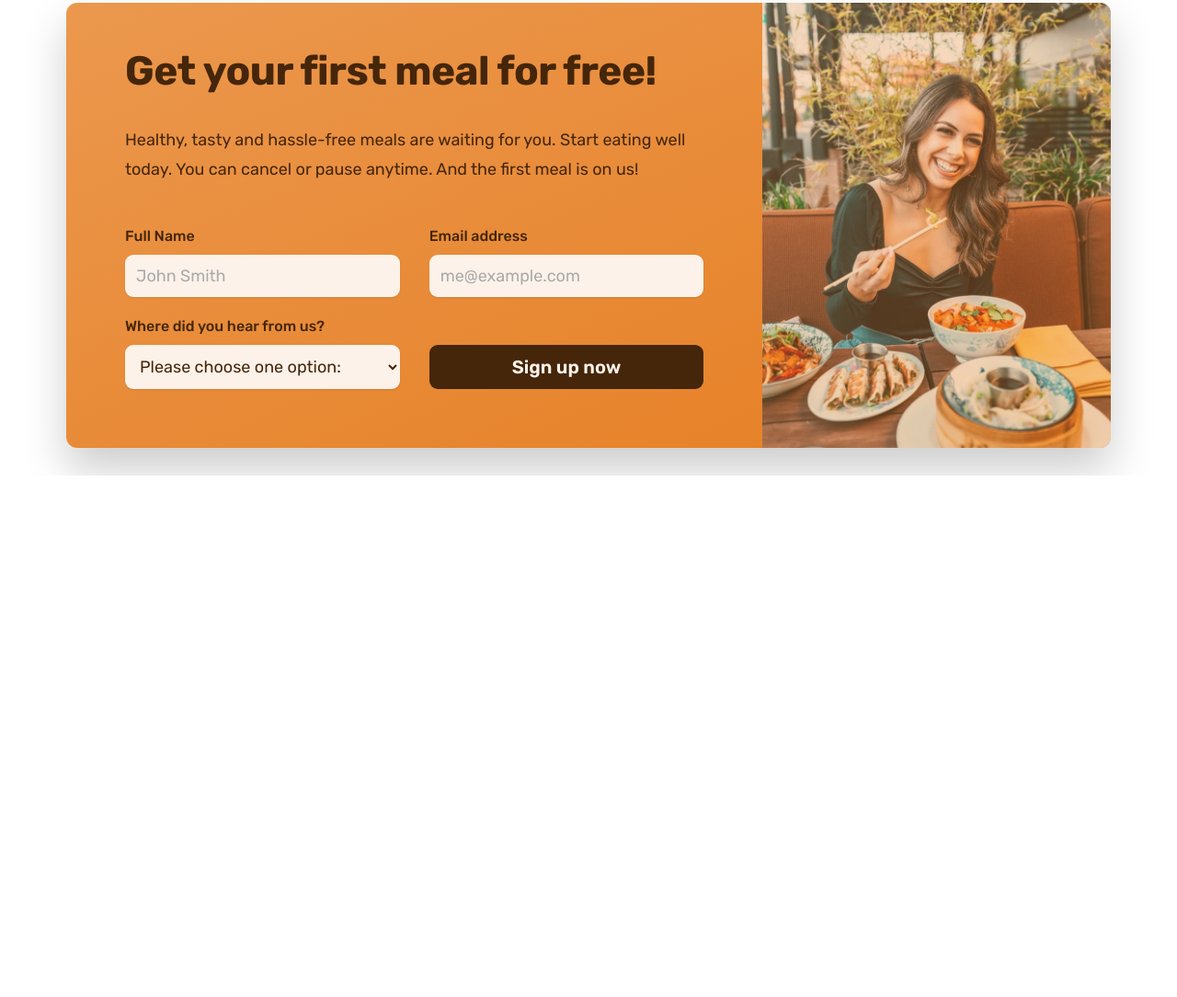
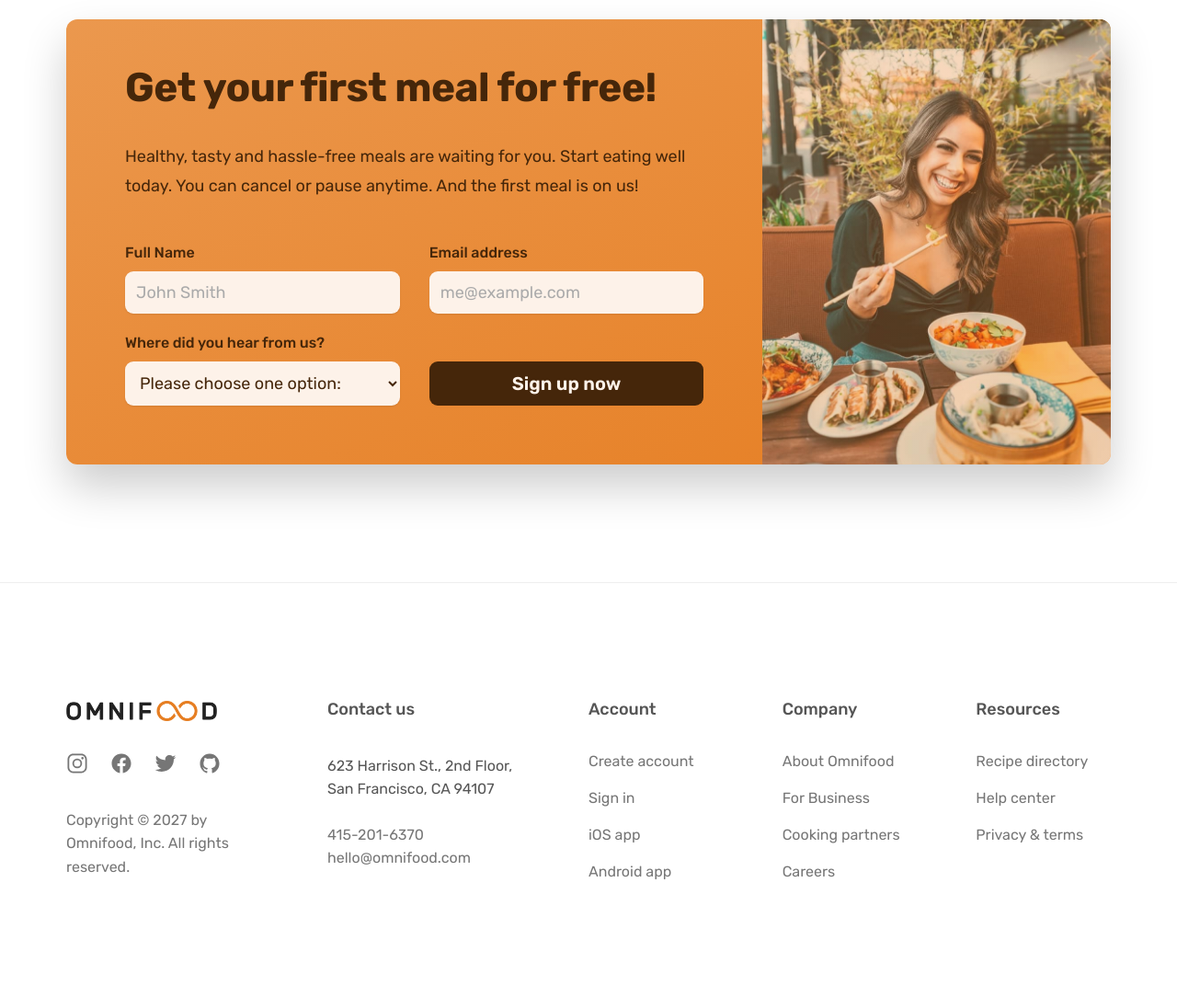
Before and after one commit to Mex4/Omnifood-study-project, a plain HTML site: page index.html in a window 1280 px wide. Shown: the part 5970-7054 px from the top of the page at 92% size. Before the commit the page ends 6487 px from the top, so only its background shows below. Drawn offline with nearby package versions, Linux system fonts and the light colour scheme.

Commit message:
feat: finish footer

```diff
--- a/css/general.css
+++ b/css/general.css
@@ -27,14 +27,17 @@ paragraph default: 1.6
 - Tints:
 #fdf2e9
 #fae5d3
+#eb984e
 - Shades:
 #cf711f
 #45260a
 - Accents:
 - Greys:
+#333333
 #555555
-#333333
 #6f6f6f (lightest gray allowed on #fdf2e9)
+#767676 (lightest gray allowed on #ffffff)
+#888888
 
 --- 05 SHADOWS
 --- 06 BORDER-RADIUS
@@ -230,6 +233,10 @@ body {
   grid-template-columns: repeat(4, 1fr);
 }
 
+.grid--5-cols {
+  grid-template-columns: repeat(5, 1fr);
+}
+
 .grid--center-v {
   align-items: center;
 }
--- a/css/style.css
+++ b/css/style.css
@@ -528,7 +528,7 @@
 /* ******************* */
 
 .section-cta {
-  padding: 3rem;
+  padding: 4.8rem 0 12.8rem;
 }
 
 .cta {
@@ -609,3 +609,82 @@
   outline: none;
   box-shadow: 0 0 0 0.8rem rgba(253, 242, 233, 0.5);
 }
+
+.footer {
+  padding: 12.8rem 0;
+
+  border-top: 1px solid #eeeeee;
+}
+
+.grid--footer {
+  grid-template-columns: 1.5fr 1.5fr 1fr 1fr 1fr;
+}
+
+.footer-heading {
+  margin-bottom: 4rem;
+
+  font-size: 1.8rem;
+  font-weight: 500;
+}
+
+.logo-col {
+  display: flex;
+  flex-direction: column;
+}
+
+.footer-logo {
+  display: block;
+  margin-bottom: 3.2rem;
+}
+
+.social-icon {
+  height: 2.4rem;
+  width: 2.4rem;
+}
+
+.social-links {
+  display: flex;
+  gap: 2.4rem;
+
+  list-style: none;
+}
+
+.copyright {
+  margin-top: auto;
+
+  font-size: 1.6rem;
+  line-height: 1.6;
+  color: #767676;
+}
+
+.footer-nav {
+  display: flex;
+  flex-direction: column;
+  gap: 2.4rem;
+
+  list-style: none;
+}
+
+.footer-link:link,
+.footer-link:visited {
+  text-decoration: none;
+  font-size: 1.6rem;
+  color: #767676;
+
+  transition: all 0.3s;
+}
+
+.footer-link:hover,
+.footer-link:active {
+  color: #555555;
+}
+
+.contacts {
+  font-style: normal;
+  font-size: 1.6rem;
+  line-height: 1.6;
+}
+
+.address {
+  margin-bottom: 2.4rem;
+}
--- a/index.html
+++ b/index.html
@@ -622,6 +622,102 @@
       </section>
     </main>
 
+    <footer class="footer">
+      <div class="container grid grid--footer">
+        <div class="logo-col">
+          <div class="footer-logo">
+            <img class="logo" src="img/omnifood-logo.png" alt="Omnifood logo" />
+          </div>
+          <ul class="social-links">
+            <li>
+              <a class="footer-link" href="#">
+                <ion-icon class="social-icon" name="logo-instagram"></ion-icon>
+              </a>
+            </li>
+            <li>
+              <a class="footer-link" href="#">
+                <ion-icon class="social-icon" name="logo-facebook"></ion-icon>
+              </a>
+            </li>
+            <li>
+              <a class="footer-link" href="#">
+                <ion-icon class="social-icon" name="logo-twitter"></ion-icon>
+              </a>
+            </li>
+            <li>
+              <a class="footer-link" href="#">
+                <ion-icon class="social-icon" name="logo-github"></ion-icon>
+              </a>
+            </li>
+          </ul>
+          <p class="copyright">
+            Copyright &copy; 2027 by Omnifood, Inc. All rights reserved.
+          </p>
+        </div>
+        <div class="addres-col">
+          <p class="footer-heading">Contact us</p>
+          <address class="contacts">
+            <p class="address">
+              623 Harrison St., 2nd Floor, San Francisco, CA 94107
+            </p>
+            <a href="tel.415-201-6370" class="footer-link">415-201-6370</a>
+            <br />
+            <a href="mailto:hello@omnifood.com" class="footer-link"
+              >hello@omnifood.com</a
+            >
+          </address>
+        </div>
+        <div class="nav-col">
+          <p class="footer-heading">Account</p>
+          <ul class="footer-nav">
+            <li>
+              <a href="#" class="footer-link">Create account</a>
+            </li>
+            <li>
+              <a href="#" class="footer-link">Sign in</a>
+            </li>
+            <li>
+              <a href="#" class="footer-link">iOS app</a>
+            </li>
+            <li>
+              <a href="#" class="footer-link">Android app</a>
+            </li>
+          </ul>
+        </div>
+        <div class="nav-col">
+          <p class="footer-heading">Company</p>
+          <ul class="footer-nav">
+            <li>
+              <a href="#" class="footer-link">About Omnifood</a>
+            </li>
+            <li>
+              <a href="#" class="footer-link">For Business</a>
+            </li>
+            <li>
+              <a href="#" class="footer-link">Cooking partners</a>
+            </li>
+            <li>
+              <a href="#" class="footer-link">Careers</a>
+            </li>
+          </ul>
+        </div>
+        <div class="nav-col">
+          <p class="footer-heading">Resources</p>
+          <ul class="footer-nav">
+            <li>
+              <a href="#" class="footer-link">Recipe directory</a>
+            </li>
+            <li>
+              <a href="#" class="footer-link">Help center</a>
+            </li>
+            <li>
+              <a href="#" class="footer-link">Privacy & terms</a>
+            </li>
+          </ul>
+        </div>
+      </div>
+    </footer>
+
     <script
       type="module"
       src="https://unpkg.com/ionicons@7.1.0/dist/ionicons/ionicons.esm.js"
```
